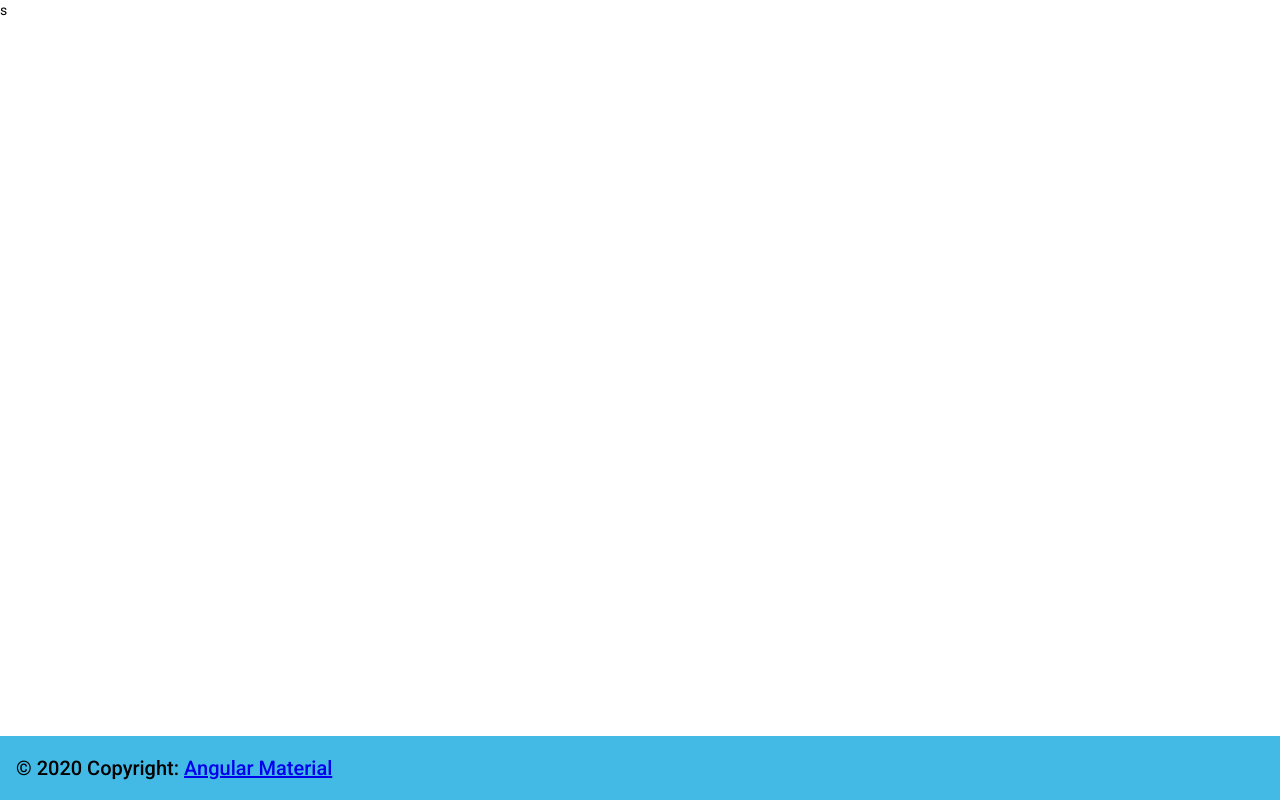
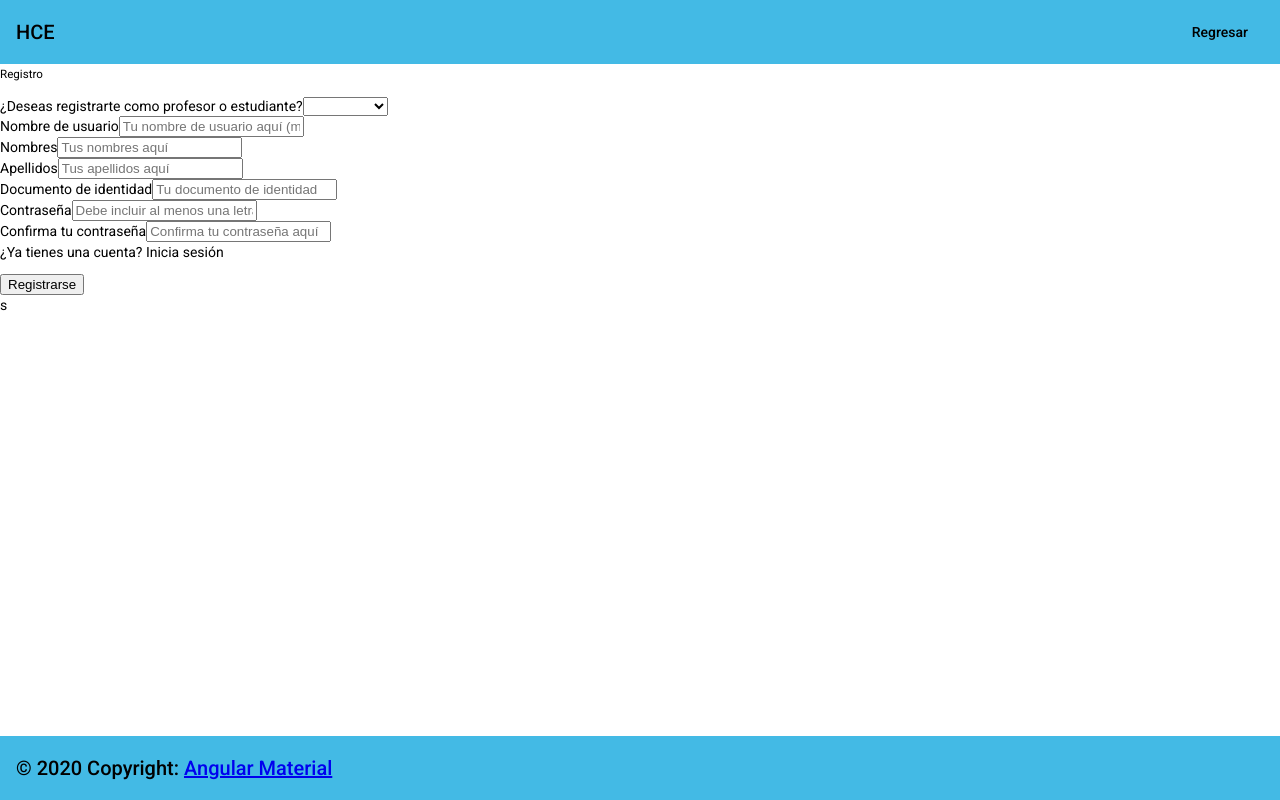
Before and after one commit to anndresfelipe29/hce-front, an Angular app: page /registrar in a window 1280 px wide. Before the commit this address led to /. Built offline with nearby package versions, Linux system fonts and the light colour scheme.

Commit message:
Inicio del registro

```diff
--- a/package.json
+++ b/package.json
@@ -16,7 +16,7 @@
     "@angular/common": "~9.1.9",
     "@angular/compiler": "~9.1.9",
     "@angular/core": "~9.1.9",
-    "@angular/forms": "~9.1.9",
+    "@angular/forms": "^9.1.13",
     "@angular/http": "^7.2.16",
     "@angular/material": "^9.2.4",
     "@angular/platform-browser": "~9.1.9",
--- a/src/app/acceso/acceso-routing.module.ts
+++ b/src/app/acceso/acceso-routing.module.ts
@@ -3,6 +3,7 @@ import { Routes, RouterModule } from '@angular/router';
 
 import {AccesoComponent} from './acceso.component'
 import { LoginComponent } from './login/login.component';
+import { RegistrarComponent } from './registrar/registrar.component';
 
 const routes: Routes = [{
   path:'',
@@ -12,7 +13,12 @@ const routes: Routes = [{
     path:'login',
     component: LoginComponent,
     },
+    {path: 'registrar',
+    component: RegistrarComponent
+  },
+
     {path:'', redirectTo:'login',pathMatch: 'full'},
+
   ]
 }];
 
--- a/src/app/acceso/acceso.module.ts
+++ b/src/app/acceso/acceso.module.ts
@@ -7,6 +7,7 @@ import { AccesoComponent } from './acceso.component';
 import { ComponentesCompartidosModule } from '../componentes-compartidos/componentes-compartidos.module';
 //meterial
 import { MatFormFieldModule } from '@angular/material/form-field';
+import { FormsModule, ReactiveFormsModule } from '@angular/forms';
 import { MatInputModule } from '@angular/material/input'
 import { MatButtonModule } from '@angular/material/button';
 import {MatCardModule} from '@angular/material/card';
@@ -31,6 +32,8 @@ import { RegistrarComponent } from './registrar/registrar.component';
     MatInputModule,
     MatButtonModule,
     ComponentesCompartidosModule,
+    FormsModule,
+    ReactiveFormsModule,
   ]
 })
 export class AccesoModule { }
--- a/src/app/acceso/registrar/registrar.component.html
+++ b/src/app/acceso/registrar/registrar.component.html
@@ -1 +1,80 @@
-<p>registrar works!</p>
+<div class="panel-header panel-header-sm">
+</div>
+
+<div class="main-content">
+    <div class="row">
+        <div class="col-md-10">
+            <div class="card">
+                <div class="card-header">
+                    <h5 class="title">Registro</h5>
+                </div>
+                <div class="card-body">
+                    <form>
+                        <div class="row">
+                            <div class="col-md-6 pr-1">
+                                <label for="Role">¿Deseas registrarte como profesor o estudiante?</label>
+                                <select id="Role" name="Role" ngModel>
+                              <option value="Profesor">Profesor</option>
+                              <option value="Estudiante">Estudiante</option>
+                            </select>
+                            </div>
+                        </div>
+                        <div class="row">
+                            <div class="col-md-6 pr-1">
+                                <div class="form-group">
+                                    <label>Nombre de usuario</label>
+                                    <input type="text" name="username" class="form-control" placeholder="Tu nombre de usuario aquí (máx.10 caracteres)" id="username" ngModel>
+                                </div>
+                            </div>
+                        </div>
+                        <div class="row">
+                            <div class="col-md-6 pr-1">
+                                <div class="form-group">
+                                    <label>Nombres</label>
+                                    <input type="text" name="names" class="form-control" placeholder="Tus nombres aquí" id="names" ngModel>
+                                </div>
+                            </div>
+                            <div class="col-md-6 pl-1">
+                                <div class="form-group">
+                                    <label>Apellidos</label>
+                                    <input type="text" name="surnames" class="form-control" placeholder="Tus apellidos aquí" id="surnames" ngModel>
+                                </div>
+                            </div>
+                        </div>
+                        <div class="row">
+                            <div class="col-md-12">
+                                <div class="form-group">
+                                    <label>Documento de identidad</label>
+                                    <input type="number" name="id_documment" class="form-control" placeholder="Tu documento de identidad, sin puntos ni comas, aquí" id="id_documment" ngModel>
+                                </div>
+                            </div>
+                        </div>
+                        <div class="row">
+                            <div class="col-md-12 pr-1">
+                                <div class="form-group">
+                                    <label>Contraseña</label>
+                                    <input type="password" name="password1" class="form-control" placeholder="Debe incluir al menos una letra mayúscula, una letra minúscula, y un número." id="password1" ngModel>
+                                </div>
+                            </div>
+                        </div>
+                        <div class="row">
+                            <div class="col-md-12 pr-1">
+                                <div class="form-group">
+                                    <label>Confirma tu contraseña</label>
+                                    <input type="password" name="password2" class="form-control" placeholder="Confirma tu contraseña aquí" id="password2" ngModel>
+                                </div>
+                            </div>
+                        </div>
+
+
+                        <p class="text-info" href="http://localhost:4200/login">
+                            ¿Ya tienes una cuenta? Inicia sesión
+                        </p>
+                        <button type="submit" class="btn btn-primary">Registrarse</button>
+                    </form>
+                </div>
+            </div>
+        </div>
+
+    </div>
+</div>
--- /dev/null
+++ b/src/app/acceso/registrar/registrar.component.scss
@@ -0,0 +1,6 @@
+.login-form-flex {
+    display: flex;
+    justify-content: center;
+    align-items: center;
+    //height: 100%;
+}
--- a/src/app/acceso/registrar/registrar.component.ts
+++ b/src/app/acceso/registrar/registrar.component.ts
@@ -1,15 +1,80 @@
-import { Component, OnInit } from '@angular/core';
+import {Component, Input, OnInit} from '@angular/core';
+import {NgForm} from '@angular/forms';
 
 @Component({
   selector: 'app-registrar',
   templateUrl: './registrar.component.html',
-  styleUrls: ['./registrar.component.sass']
+  styleUrls: ['./registrar.component.scss']
 })
 export class RegistrarComponent implements OnInit {
 
+
   constructor() { }
 
-  ngOnInit(): void {
+  ngOnInit() {
+
   }
 
+  checkForm(form: NgForm) {
+    if (form.value.Role === '') {
+      alert ('Error: Debes seleccionar si registrarte como profesor o estudiante');
+      return false;
+    }
+    if (form.value.username === '') {
+      alert('Error: Nombre de usuario no puede estar vacío');
+      return false;
+    }
+    if (form.value.username.length > 10) {
+      alert('Error: El nombre de usuario debe ser de menos de 10 caracteres');
+      return false;
+    }
+    if (form.value.names === '') {
+      alert('Error: Nombres no puede estar vacío');
+      return false;
+    }
+    if (form.value.surnames === '') {
+      alert('Error: Apellidos no puede estar vacío');
+      return false;
+    }
+    if (form.value.id_documment === '') {
+      alert('Error: Documento de identidad no puede estar vacío');
+      return false;
+    }
+
+    const re = /^\w+$/;
+    if (!re.test(form.value.username)) {
+      alert('Error: El nombre de usuario debe contenter sólo letras, números y guiones bajos.');
+      return false;
+    }
+    console.log(form.value.password1);
+    console.log(form.value.password2);
+    if (form.value.password1 !== '' && form.value.password1 === form.value.password2) {
+      // tslint:disable-next-line:no-shadowed-variable
+      let re = /[0-9]/;
+      if (!re.test(form.value.password1)) {
+        alert('Error: La contraseña debe tener al menos un número');
+        return false;
+      }
+      re = /[a-z]/;
+      if (!re.test(form.value.password1)) {
+        alert('Error: La contraseña debe tener al menos una letra minúscula');
+        return false;
+      }
+      re = /[A-Z]/;
+      if (!re.test(form.value.password1)) {
+        alert('Error: La contraseña debe tener al menos una letra mayúscula');
+        return false;
+      }
+    } else {
+      alert('Error: Por favor verifica que ingresaste y confirmaste tu contraseña correctamente');
+      return false;
+    }
+    return true;
+  }
+/*
+  registrar(form: NgForm){
+    return true;
+  }*/
+
+
 }
```
Also changed, not shown: src/app/app.module.ts (+6 -1 lines), src/app/acceso/registrar/registrar.component.sass (deleted).
